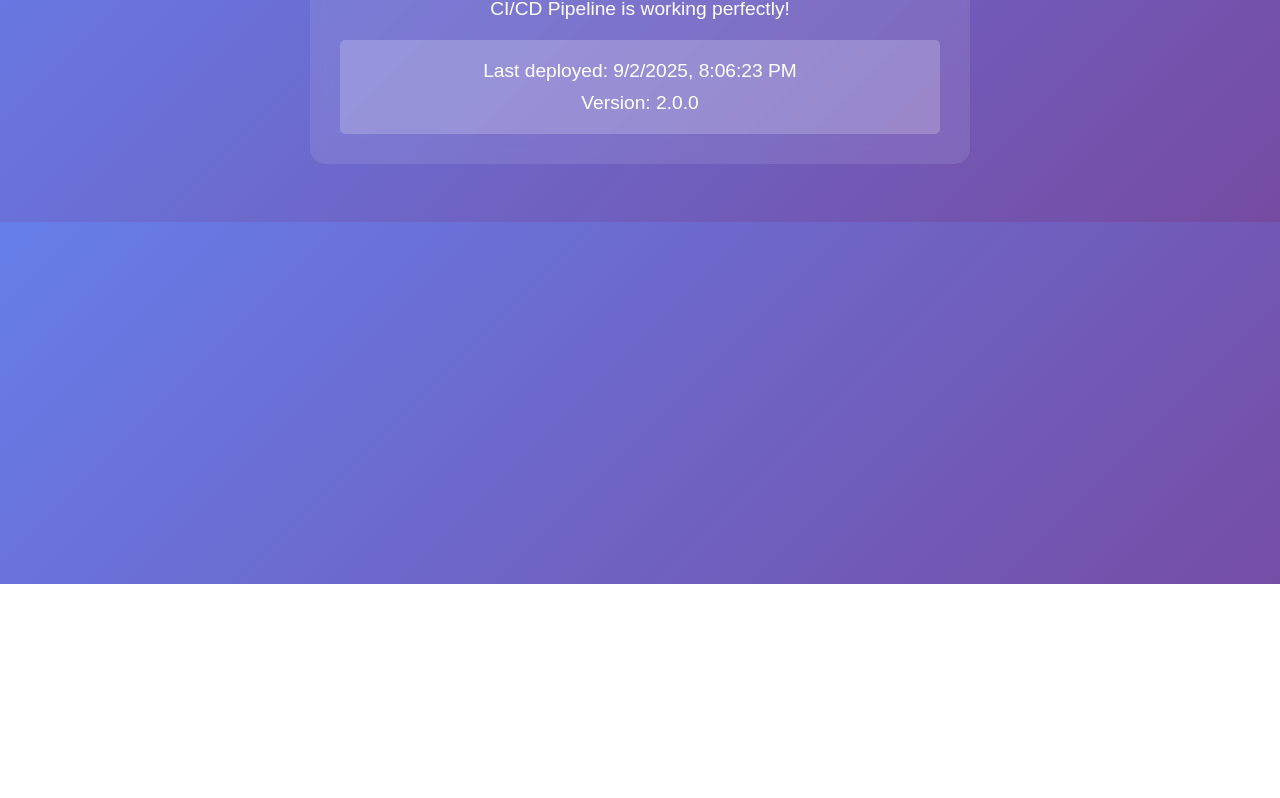
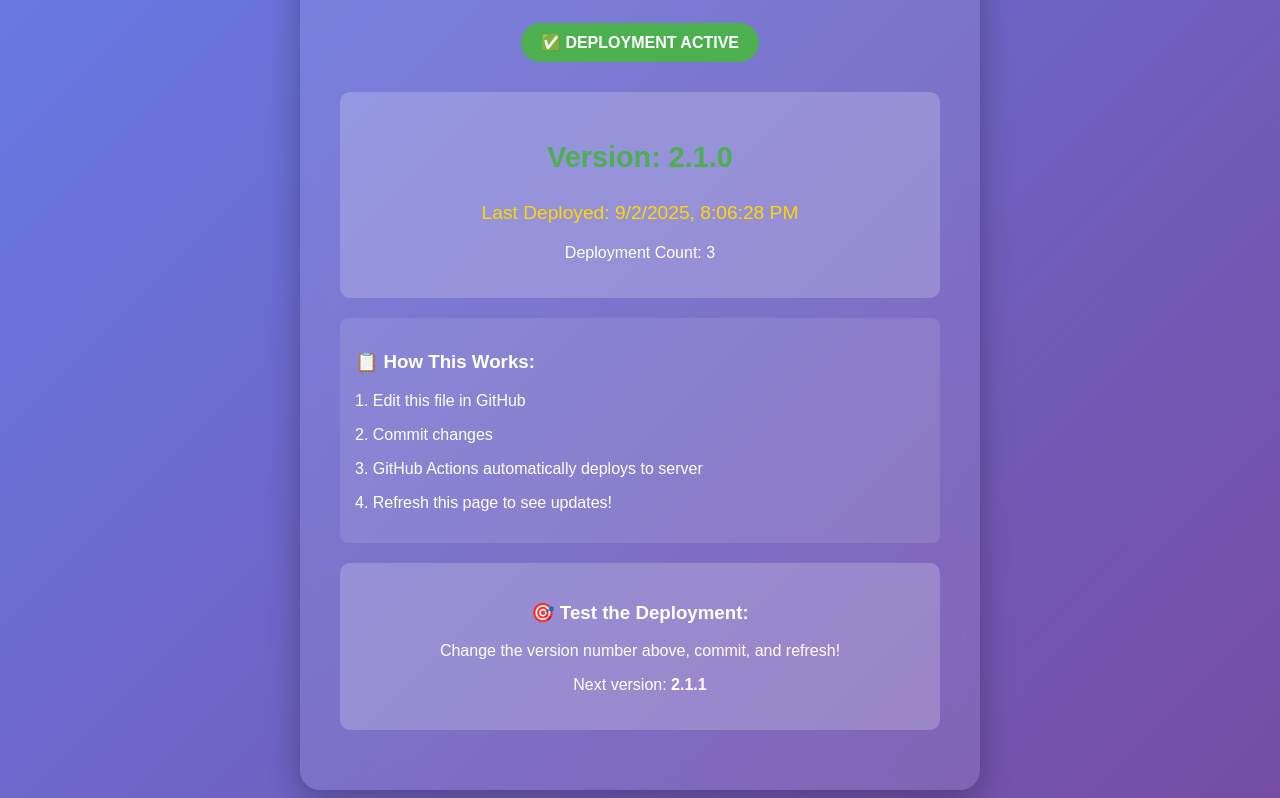
Before and after one commit to Sammar2002-web/Dummy, a plain HTML site: page index.html in a window 1280 px wide. Shown: the part 216-1014 px from the top of the page. Before the commit the page ends 800 px from the top, so only its background shows below. Drawn offline with Linux system fonts and the light colour scheme.

Commit message:
Update index.html

```diff
--- a/index.html
+++ b/index.html
@@ -3,59 +3,106 @@
 <head>
     <meta charset="UTF-8">
     <meta name="viewport" content="width=device-width, initial-scale=1.0">
-    <title>My Deployed App</title>
+    <title>🚀 CI/CD Deployment Test</title>
     <style>
         body {
-            font-family: Arial, sans-serif;
+            font-family: 'Arial', sans-serif;
             text-align: center;
             padding: 50px;
             background: linear-gradient(135deg, #667eea 0%, #764ba2 100%);
             color: white;
+            margin: 0;
         }
         .container {
             background: rgba(255, 255, 255, 0.1);
-            padding: 30px;
-            border-radius: 15px;
+            padding: 40px;
+            border-radius: 20px;
             backdrop-filter: blur(10px);
             max-width: 600px;
             margin: 0 auto;
+            box-shadow: 0 8px 32px rgba(0, 0, 0, 0.3);
         }
         h1 {
             font-size: 2.5em;
             margin-bottom: 20px;
+            color: #fff;
+            text-shadow: 2px 2px 4px rgba(0, 0, 0, 0.5);
         }
-        p {
+        .deploy-info {
+            background: rgba(255, 255, 255, 0.2);
+            padding: 20px;
+            border-radius: 10px;
+            margin: 20px 0;
+        }
+        .version {
+            font-size: 1.8em;
+            font-weight: bold;
+            color: #4CAF50;
+        }
+        .timestamp {
             font-size: 1.2em;
+            color: #FFD700;
+        }
+        .success-badge {
+            background: #4CAF50;
+            color: white;
+            padding: 10px 20px;
+            border-radius: 25px;
+            display: inline-block;
             margin: 10px 0;
+            font-weight: bold;
         }
-        .deploy-time {
-            background: rgba(255, 255, 255, 0.2);
-            padding: 10px;
-            border-radius: 5px;
-            margin-top: 20px;
+        .instructions {
+            background: rgba(255, 255, 255, 0.1);
+            padding: 15px;
+            border-radius: 8px;
+            margin: 20px 0;
+            text-align: left;
         }
     </style>
 </head>
 <body>
     <div class="container">
-        <h1>🚀 Deployment Successful!</h1>
-        <p>This page was automatically deployed from GitHub</p>
-        <p>CI/CD Pipeline is working perfectly!</p>
+        <h1>🚀 CI/CD Deployment Successful!</h1>
 
-        <div class="deploy-time">
-            <p>Last deployed: <span id="deploy-time"></span></p>
-            <p>Version: 2.0.0</p>
+        <div class="success-badge">✅ DEPLOYMENT ACTIVE</div>
+
+        <div class="deploy-info">
+            <p class="version">Version: 2.1.0</p>
+            <p class="timestamp">Last Deployed: <span id="deployTime"></span></p>
+            <p>Deployment Count: <span id="deployCount">3</span></p>
+        </div>
+
+        <div class="instructions">
+            <h3>📋 How This Works:</h3>
+            <p>1. Edit this file in GitHub</p>
+            <p>2. Commit changes</p>
+            <p>3. GitHub Actions automatically deploys to server</p>
+            <p>4. Refresh this page to see updates!</p>
+        </div>
+
+        <div class="deploy-info">
+            <h3>🎯 Test the Deployment:</h3>
+            <p>Change the version number above, commit, and refresh!</p>
+            <p>Next version: <strong>2.1.1</strong></p>
         </div>
     </div>
 
     <script>
         // Show current deployment time
-        document.getElementById('deploy-time').textContent = new Date().toLocaleString();
+        const now = new Date();
+        document.getElementById('deployTime').textContent = now.toLocaleString();
 
-        // Update time every minute
+        // Update time every second
         setInterval(() => {
-            document.getElementById('deploy-time').textContent = new Date().toLocaleString();
-        }, 60000);
+            document.getElementById('deployTime').textContent = new Date().toLocaleString();
+        }, 1000);
+
+        // Simulate deployment count (you can make this dynamic later)
+        let count = 3;
+        setInterval(() => {
+            document.getElementById('deployCount').textContent = count++;
+        }, 5000);
     </script>
 </body>
 </html>
```
